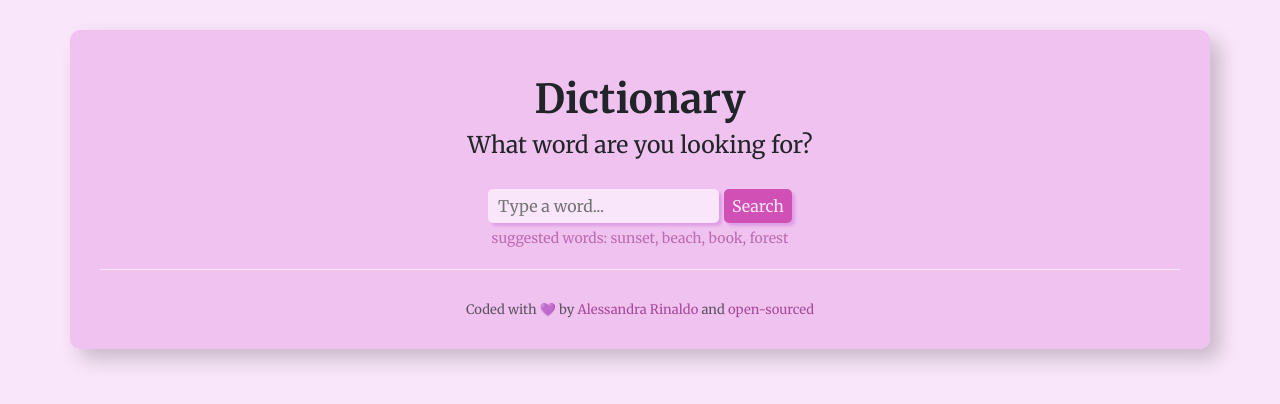
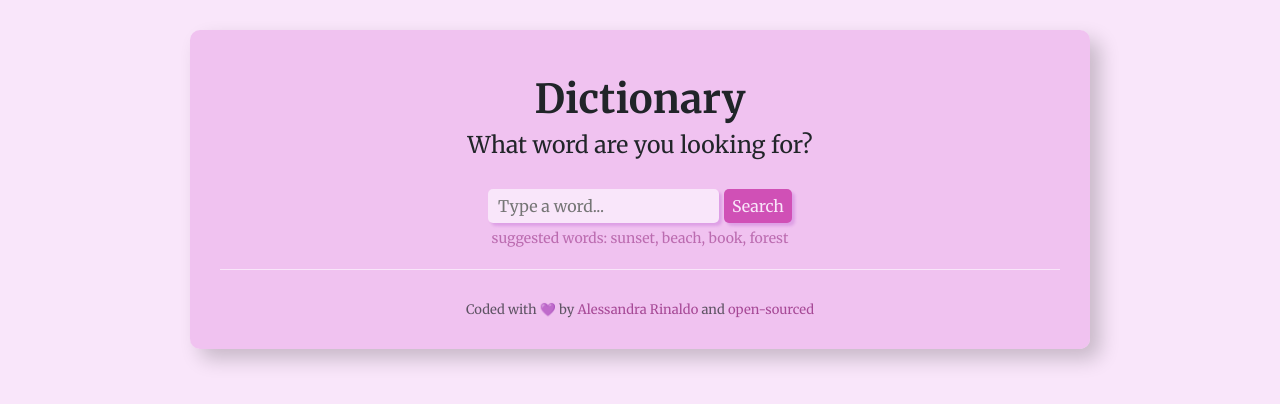
Before and after one commit to Alessandra198/dictionary-project, a React (Create React App) app: page / in a window 1280 px wide. Shown: the top 404 px of the page. Built offline with nearby package versions, Linux system fonts and the light colour scheme.

Commit message:
Updated the width of the container

```diff
--- a/src/App.css
+++ b/src/App.css
@@ -3,6 +3,7 @@
 }
 
 .App .container {
+  max-width: 900px;
   background-color: rgb(237, 180, 237, 0.7);
   padding: 30px;
   border-radius: 10px;
```
